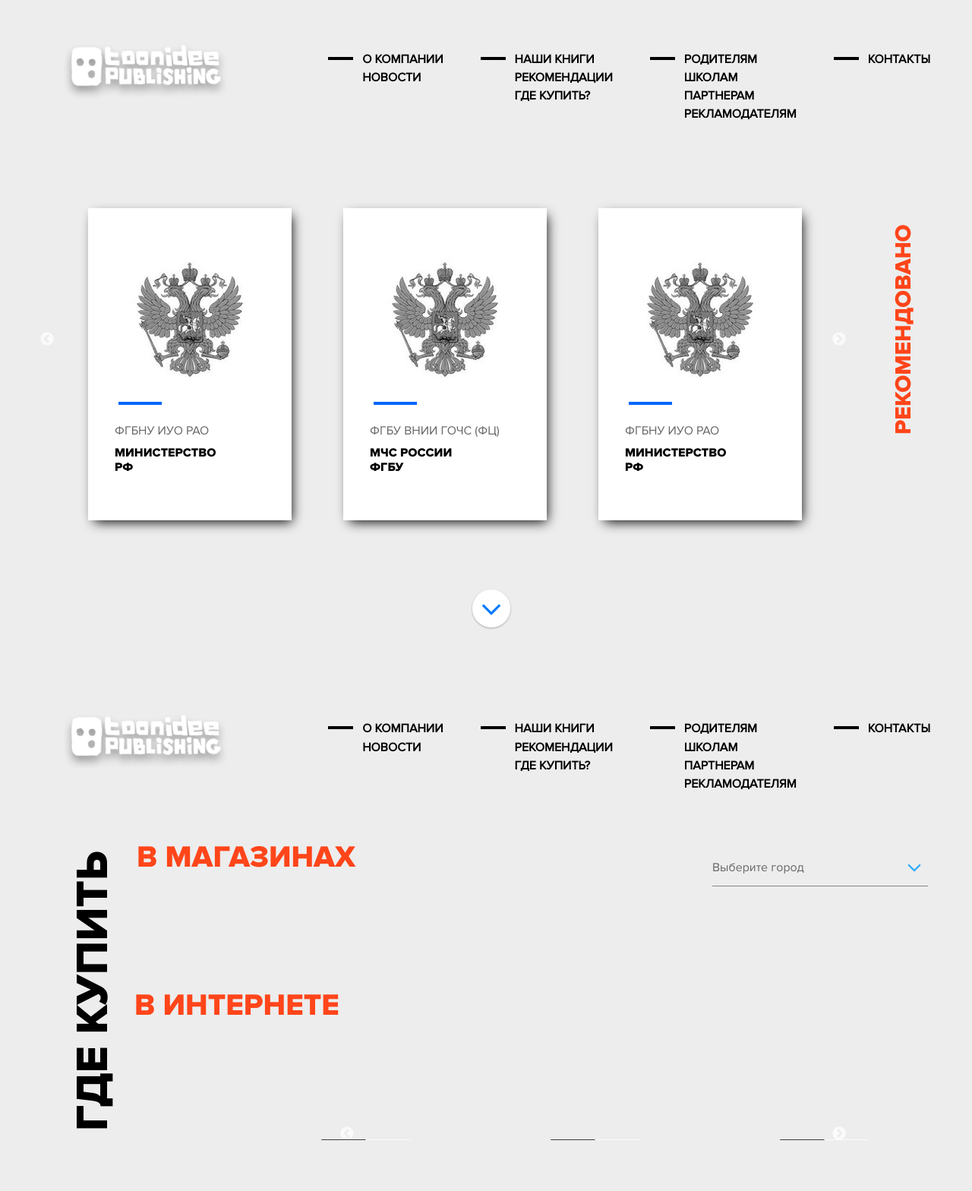
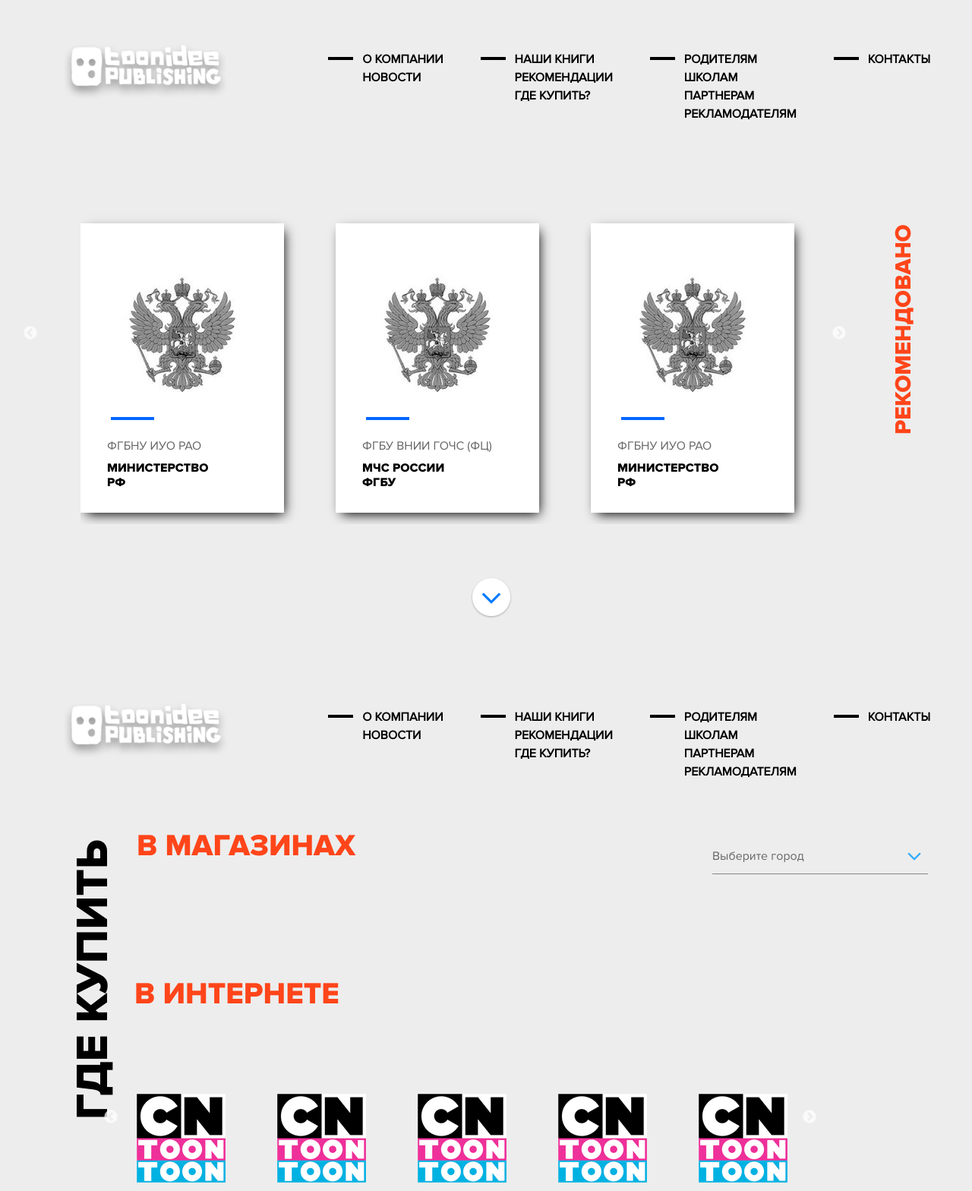
Before and after one commit to AndrewBal/td, a plain HTML site: page index.html in a window 1280 px wide. Shown: the part 3696-5264 px from the top of the page at 76% size. Drawn offline with Linux system fonts and the light colour scheme.

Commit message:
edit_slider

```diff
--- a/css/style.css
+++ b/css/style.css
@@ -592,6 +592,18 @@ header {
     padding: 0 0 50px 0;
 }
 
+.recommend_wrap .slick-list {
+    padding-bottom: 15px;
+}
+
+
+.recommend_wrap .slick-next {
+   right: 85px;
+}
+
+.recommend_wrap .slick-prev {
+   left: 130px;
+}
 .recommendations .slide_down_btn_2 {
     margin: 70px 0 0 540px;
     cursor: pointer;
@@ -697,8 +709,18 @@ header {
 }
 
 .buy_slider {
-    margin: 215px 0 0 215px;
+    margin: 150px 0 0 100px;
     padding: 0 0 50px 0;
+    width: 871px;
+}
+
+.buy_slider .slick-initialized .slick-slide {
+    height: 200px;
+}
+
+
+ .buy_slider .slick-prev {
+    left: -44px;
 }
 
 .buy_image {
@@ -806,7 +828,7 @@ header {
     float: left;
 }
 
-.school_wra {
+.school_wrap {
     padding: 0 0 80px 0;
 }
 
@@ -942,7 +964,7 @@ header {
     float: left;
 }
 
-.advertiser_wra {
+.advertiser_wrap {
     padding: 0 0 80px 0;
 }
 
--- a/index.html
+++ b/index.html
@@ -2,12 +2,14 @@
 <html lang="ru">
 
 <head>
-    <link rel="stylesheet" href="css/style.css">
+
+
+    <meta charset="UTF-8">
+    <title>Toonidee Publishing</title>
     <link rel="stylesheet" href="slick/slick.css">
     <link rel="stylesheet" href="slick/slick-theme.css">
-    <meta charset="UTF-8">
-    <title>Toonidee Publishing</title>
     <link href="css/fullPage/jquery.fullPage.css" type="text/css" rel="stylesheet">
+    <link rel="stylesheet" href="css/style.css">
     <script type="text/javascript" src="js/jquery-3.2.1.min.js"></script>
     <script type="text/javascript" src="js/fullPage/jquery.fullPage.js"></script>
     <script type="text/javascript" src="js/fullPage/scrolloverflow.min.js"></script>
@@ -716,5 +718,4 @@
         </section>
         <script src="js/script.js"></script>
 </body>
-
 </html>
--- a/js/script.js
+++ b/js/script.js
@@ -1,4 +1,11 @@
 $(document).ready(function() {
+    $('.buy_slider').slick({
+        centerPadding: '250px',
+        slidesToShow: 3,
+        slidesToScroll: 1,
+        variableWidth: true
+    });
+
     $('.recommend_wrap').slick({
         centerPadding: '250px',
         slidesToShow: 3,
@@ -15,10 +22,6 @@ $(document).ready(function() {
         event.stopPropagation();
     });
 
-    $('.buy_slider').slick({
-        infinite: true,
-        slidesToShow: 3,
-        slidesToScroll: 3
-    });
+
 
 });
--- a/slick/slick-theme.scss
+++ b/slick/slick-theme.scss
@@ -101,7 +101,7 @@ $slick-opacity-not-active: 0.25 !default;
 }
 
 .slick-prev {
-    left: 30px;
+    left: -25px;
     [dir="rtl"] & {
         left: auto;
         right: -25px;
```
Also changed, not shown: slick/slick-theme.css, slick/slick.css.
